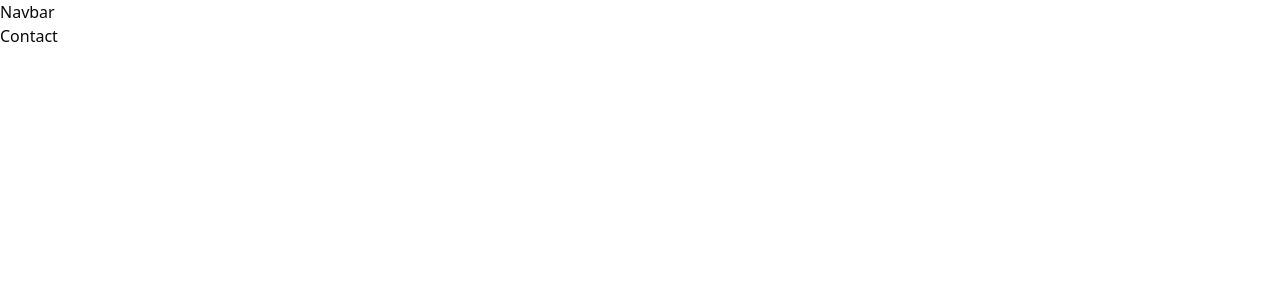
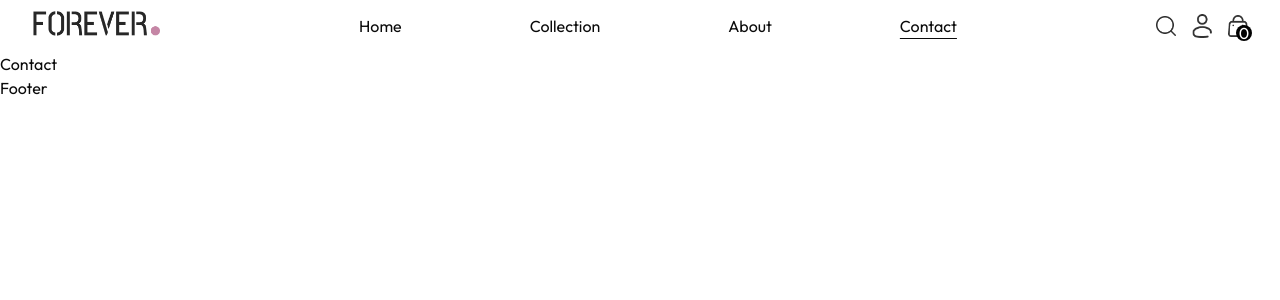
Before and after one commit to mohangrg2018/forever-ecommerce, a React (Vite) app in the folder client/: page /contact in a window 1280 px wide. Shown: the top 300 px of the page. Built offline with nearby package versions, Linux system fonts and the light colour scheme.

Commit message:
feat(navbar): add shadcn UI components and update Navbar and Footer structure

```diff
--- a/client/package.json
+++ b/client/package.json
@@ -10,6 +10,7 @@
     "preview": "vite preview"
   },
   "dependencies": {
+    "@radix-ui/react-dialog": "^1.1.15",
     "@radix-ui/react-slot": "^1.2.3",
     "@tailwindcss/vite": "^4.1.12",
     "class-variance-authority": "^0.7.1",
--- a/client/src/App.jsx
+++ b/client/src/App.jsx
@@ -4,6 +4,8 @@
 import About from "./pages/About";
 import Product from "./pages/Product";
 import Contact from "./pages/Contact";
+import Footer from "./components/shared/footer";
+import Collection from "./pages/Collection";
 
 const App = () => {
   return (
@@ -12,9 +14,11 @@
       <Routes>
         <Route path="/" element={<Home />} />
         <Route path="/about" element={<About />} />
+        <Route path="/collection" element={<Collection />} />
         <Route path="/product/:productId" element={<Product />} />
         <Route path="/contact" element={<Contact />} />
       </Routes>
+      <Footer />
     </>
   );
 };
--- a/client/src/components/shared/Navbar.jsx
+++ b/client/src/components/shared/Navbar.jsx
@@ -1,7 +1,90 @@
-import React from "react";
+import { assets } from "@/assets/assets";
+import { useState } from "react";
+import { Link, NavLink } from "react-router-dom";
+import {
+  Sheet,
+  SheetContent,
+  SheetDescription,
+  SheetHeader,
+  SheetTitle,
+  SheetTrigger,
+} from "@/components/ui/sheet";
 
 const Navbar = () => {
-  return <div>Navbar</div>;
+  const [showMenu, setShowMenu] = useState(false);
+  return (
+    <header className="container__width py-2">
+      <div className="flex items-center justify-between">
+        <Link to="/">
+          <img src={assets.logo} className="w-32" alt="" />
+        </Link>
+
+        {/* navigation menu */}
+        <nav className="hidden sm:block">
+          <ul className="flex items-center gap-10 lg:gap-32">
+            <li>
+              <NavLink to="/">Home</NavLink>
+            </li>
+            <li>
+              <NavLink to="/collection">Collection</NavLink>
+            </li>
+            <li>
+              <NavLink to="/about">About</NavLink>
+            </li>
+            <li>
+              <NavLink to="/contact">Contact</NavLink>
+            </li>
+          </ul>
+        </nav>
+
+        {/* icons menu */}
+        <div className="flex items-center gap-4">
+          <img src={assets.search_icon} className="w-5" alt="" />
+          <div>
+            <img src={assets.profile_icon} className="w-5" alt="" />
+          </div>
+          <Link to="/cart" className="relative">
+            <img src={assets.cart_icon} className="w-5" alt="" />
+            <p className="absolute -bottom-1 -right-1 bg-black text-white w-4 h-4 flex items-center justify-center rounded-full">
+              0
+            </p>
+          </Link>
+          <div className="sm:hidden">
+            <Sheet open={showMenu} onOpenChange={setShowMenu}>
+              <SheetTrigger>
+                <img
+                  onClick={() => setShowMenu(!showMenu)}
+                  src={assets.menu_icon}
+                  className="w-5 cursor-pointer"
+                  alt=""
+                />
+              </SheetTrigger>
+              <SheetContent>
+                <SheetHeader>
+                  <SheetDescription>
+                    <ul className="flex flex-col gap-4">
+                      <li onClick={() => setShowMenu(false)}>
+                        <NavLink to="/">Home</NavLink>
+                      </li>
+                      <li onClick={() => setShowMenu(false)}>
+                        <NavLink to="/collection">Collection</NavLink>
+                      </li>
+                      <li onClick={() => setShowMenu(false)}>
+                        <NavLink to="/about">About</NavLink>
+                      </li>
+                      <li onClick={() => setShowMenu(false)}>
+                        <NavLink to="/contact">Contact</NavLink>
+                      </li>
+                    </ul>
+                  </SheetDescription>
+                </SheetHeader>
+              </SheetContent>
+            </Sheet>
+          </div>
+        </div>
+      </div>
+    </header>
+  );
 };
 
 export default Navbar;
--- a/client/src/components/shared/footer.jsx
+++ b/client/src/components/shared/footer.jsx
@@ -1,7 +1,7 @@
 import React from "react";
 
-const footer = () => {
-  return <div>footer</div>;
+const Footer = () => {
+  return <div>Footer</div>;
 };
 
-export default footer;
+export default Footer;
--- /dev/null
+++ b/client/src/components/ui/sheet.jsx
@@ -0,0 +1,138 @@
+import * as React from "react"
+import * as SheetPrimitive from "@radix-ui/react-dialog"
+import { XIcon } from "lucide-react"
+
+import { cn } from "@/lib/utils"
+
+function Sheet({
+  ...props
+}) {
+  return <SheetPrimitive.Root data-slot="sheet" {...props} />;
+}
+
+function SheetTrigger({
+  ...props
+}) {
+  return <SheetPrimitive.Trigger data-slot="sheet-trigger" {...props} />;
+}
+
+function SheetClose({
+  ...props
+}) {
+  return <SheetPrimitive.Close data-slot="sheet-close" {...props} />;
+}
+
+function SheetPortal({
+  ...props
+}) {
+  return <SheetPrimitive.Portal data-slot="sheet-portal" {...props} />;
+}
+
+function SheetOverlay({
+  className,
+  ...props
+}) {
+  return (
+    <SheetPrimitive.Overlay
+      data-slot="sheet-overlay"
+      className={cn(
+        "data-[state=open]:animate-in data-[state=closed]:animate-out data-[state=closed]:fade-out-0 data-[state=open]:fade-in-0 fixed inset-0 z-50 bg-black/50",
+        className
+      )}
+      {...props} />
+  );
+}
+
+function SheetContent({
+  className,
+  children,
+  side = "right",
+  ...props
+}) {
+  return (
+    <SheetPortal>
+      <SheetOverlay />
+      <SheetPrimitive.Content
+        data-slot="sheet-content"
+        className={cn(
+          "bg-background data-[state=open]:animate-in data-[state=closed]:animate-out fixed z-50 flex flex-col gap-4 shadow-lg transition ease-in-out data-[state=closed]:duration-300 data-[state=open]:duration-500",
+          side === "right" &&
+            "data-[state=closed]:slide-out-to-right data-[state=open]:slide-in-from-right inset-y-0 right-0 h-full w-3/4 border-l sm:max-w-sm",
+          side === "left" &&
+            "data-[state=closed]:slide-out-to-left data-[state=open]:slide-in-from-left inset-y-0 left-0 h-full w-3/4 border-r sm:max-w-sm",
+          side === "top" &&
+            "data-[state=closed]:slide-out-to-top data-[state=open]:slide-in-from-top inset-x-0 top-0 h-auto border-b",
+          side === "bottom" &&
+            "data-[state=closed]:slide-out-to-bottom data-[state=open]:slide-in-from-bottom inset-x-0 bottom-0 h-auto border-t",
+          className
+        )}
+        {...props}>
+        {children}
+        <SheetPrimitive.Close
+          className="ring-offset-background focus:ring-ring data-[state=open]:bg-secondary absolute top-4 right-4 rounded-xs opacity-70 transition-opacity hover:opacity-100 focus:ring-2 focus:ring-offset-2 focus:outline-hidden disabled:pointer-events-none">
+          <XIcon className="size-4" />
+          <span className="sr-only">Close</span>
+        </SheetPrimitive.Close>
+      </SheetPrimitive.Content>
+    </SheetPortal>
+  );
+}
+
+function SheetHeader({
+  className,
+  ...props
+}) {
+  return (
+    <div
+      data-slot="sheet-header"
+      className={cn("flex flex-col gap-1.5 p-4", className)}
+      {...props} />
+  );
+}
+
+function SheetFooter({
+  className,
+  ...props
+}) {
+  return (
+    <div
+      data-slot="sheet-footer"
+      className={cn("mt-auto flex flex-col gap-2 p-4", className)}
+      {...props} />
+  );
+}
+
+function SheetTitle({
+  className,
+  ...props
+}) {
+  return (
+    <SheetPrimitive.Title
+      data-slot="sheet-title"
+      className={cn("text-foreground font-semibold", className)}
+      {...props} />
+  );
+}
+
+function SheetDescription({
+  className,
+  ...props
+}) {
+  return (
+    <SheetPrimitive.Description
+      data-slot="sheet-description"
+      className={cn("text-muted-foreground text-sm", className)}
+      {...props} />
+  );
+}
+
+export {
+  Sheet,
+  SheetTrigger,
+  SheetClose,
+  SheetContent,
+  SheetHeader,
+  SheetFooter,
+  SheetTitle,
+  SheetDescription,
+}
--- a/client/src/index.css
+++ b/client/src/index.css
@@ -1,3 +1,4 @@
+@import url("https://fonts.googleapis.com/css2?family=Outfit:wght@100..900&family=Prata&display=swap");
 @import "tailwindcss";
 @import "tw-animate-css";
 
@@ -113,8 +114,24 @@
 @layer base {
   * {
     @apply border-border outline-ring/50;
+    /* outfit font */
+    font-family: "Outfit", sans-serif;
   }
   body {
     @apply bg-background text-foreground;
+
+    /* prata google font */
+    .prata-regular {
+      font-family: "Prata", serif;
+    }
+
+    /* default container width */
+    .container__width {
+      @apply max-w-7xl mx-auto px-4 sm:px-6 lg:px-8;
+    }
+
+    .active {
+      @apply underline underline-offset-6;
+    }
   }
 }
```
Also changed, not shown: 1 other file (tests, documents, lock files or other folders).
